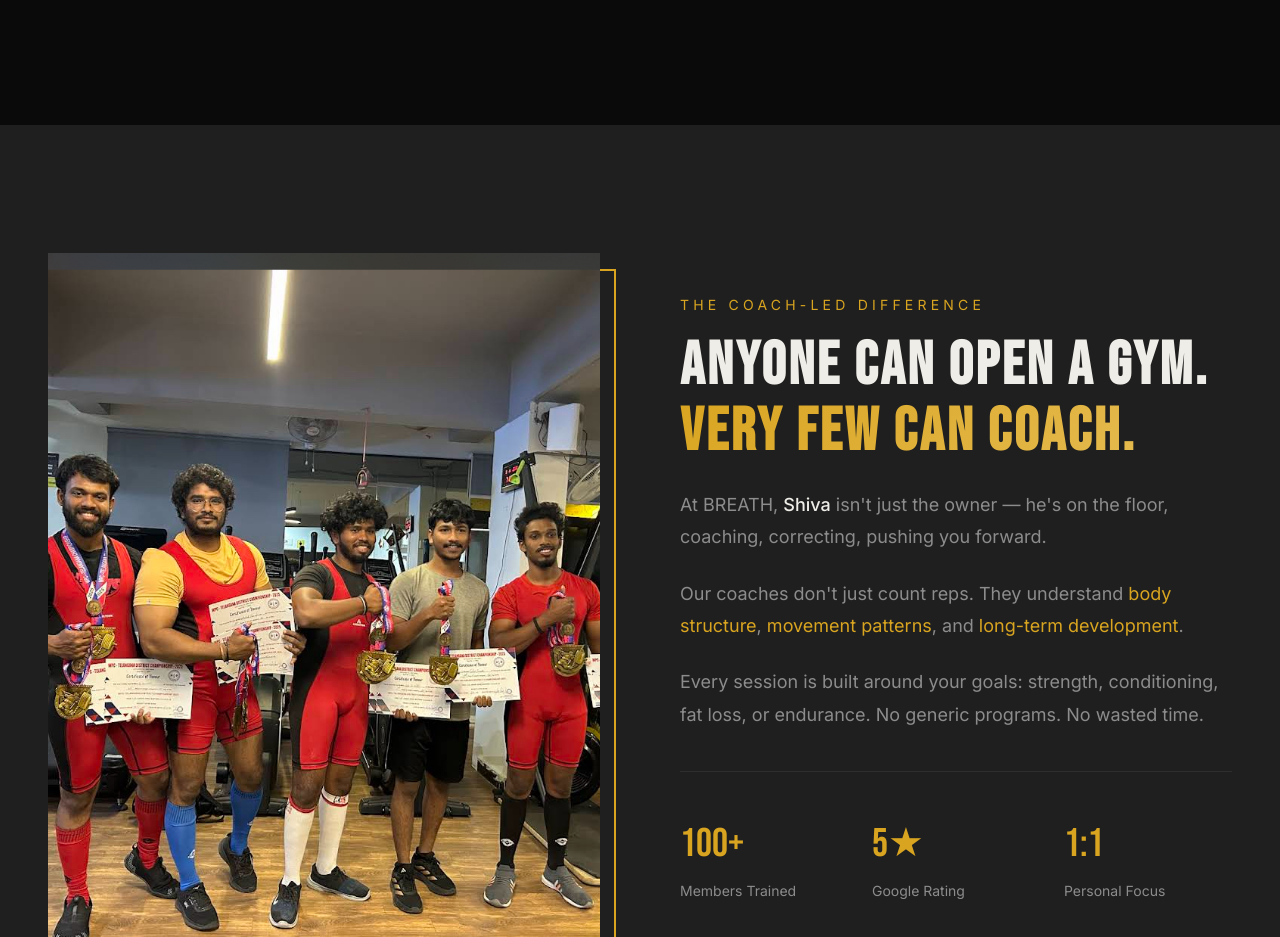
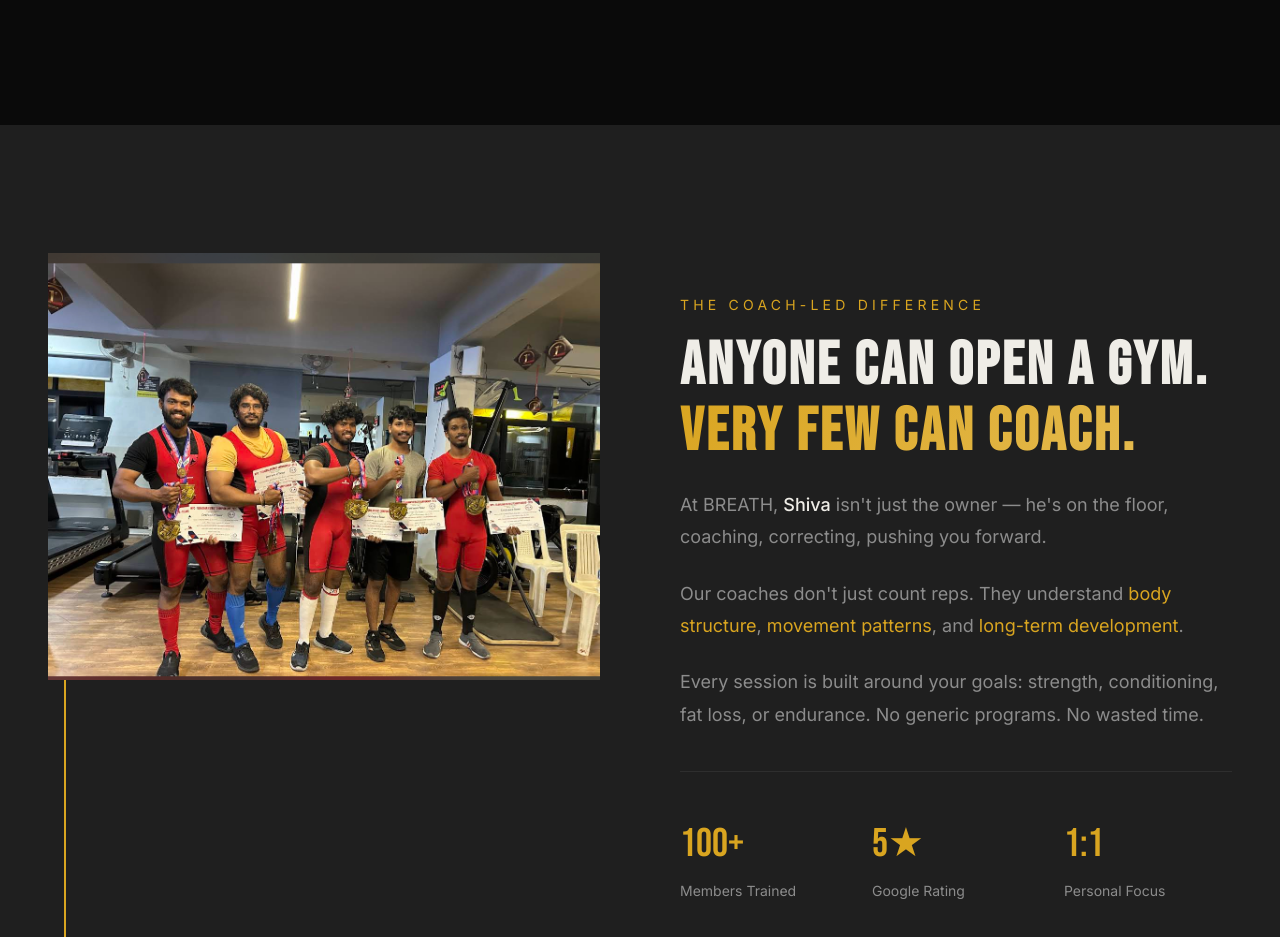
Before and after one commit to Furqaan08/site, a plain HTML site: page index.html in a window 1280 px wide. Shown: the part 1784-2721 px from the top of the page. Drawn offline with Linux system fonts and the light colour scheme.

Commit message:
style.css

```diff
--- a/style.css
+++ b/style.css
@@ -931,3 +931,36 @@
   height: auto;
   display: block;
 }
+/* ===== HARD FIX FOR IMAGE OVERFLOW ===== */
+
+/* Force all sections to respect boundaries */
+section,
+div {
+  max-width: 100%;
+  box-sizing: border-box;
+}
+
+/* Lock image containers */
+.coach-image-wrapper,
+.image-wrapper,
+.image-box,
+.left-image,
+.right-image {
+  width: 100%;
+  max-width: 100%;
+  overflow: hidden;
+  position: relative;
+}
+
+/* Force image to stay inside */
+.coach-image-wrapper img,
+.image-wrapper img,
+.image-box img,
+.left-image img,
+.right-image img {
+  width: 100%;
+  max-width: 100%;
+  height: auto;
+  display: block;
+  object-fit: contain;
+}
```
